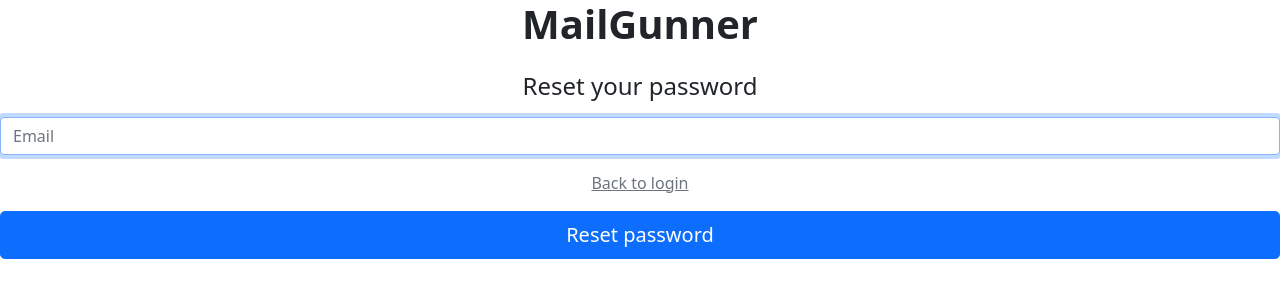
After one commit to WaffleHacks/mailgunner, a Django app: page /authentication/forgot in a window 1280 px wide. The commit adds this page. Shown: the top 300 px of the page. Run offline with Django 3.2, Linux system fonts and the light colour scheme; parts of the project's set-up code (start-up, migrations or seed data) failed here and were passed over.

Commit message:
Implement password reset flow

```diff
--- a/authentication/templates/authentication/base.html
+++ b/authentication/templates/authentication/base.html
@@ -18,9 +18,7 @@
     <main class="form-center">
         <h1 class="mb-4"><b>MailGunner</b></h1>
 
-        {% if error %}
-            <div class="alert alert-danger" role="alert">{{ error }}</div>
-        {% endif %}
+        {% include 'messages.html' %}
 
         {% block content %}{% endblock %}
     </main>
--- /dev/null
+++ b/authentication/templates/authentication/forgot.html
@@ -0,0 +1,18 @@
+{% extends 'authentication/base.html' %}
+
+{% block title %}Forgot Password{% endblock %}
+
+{% block content %}
+    <h1 class="h4 mb-3 fw-normal">Reset your password</h1>
+
+    <form action="{% url 'authentication:forgot' %}" method="post">
+        {% csrf_token %}
+
+        <label for="email" class="visually-hidden">Email</label>
+        <input type="email" id="email" name="email" class="form-control mb-3" placeholder="Email" required autofocus>
+
+        <a href="{% url 'authentication:login' %}" class="link-secondary mt-3">Back to login</a>
+
+        <input class="w-100 btn btn-lg btn-primary mt-3" type="submit" value="Reset password">
+    </form>
+{% endblock %}
--- a/authentication/templates/authentication/login.html
+++ b/authentication/templates/authentication/login.html
@@ -12,12 +12,12 @@
         {% endif %}
 
         <label for="username" class="visually-hidden">Username</label>
-        <input type="text" id="username" name="username" class="form-control" placeholder="Username" required autofocus>
+        <input type="text" id="username" name="username" class="form-control round-top" placeholder="Username" required autofocus>
 
         <label for="password" class="visually-hidden">Password</label>
-        <input type="password" id="password" name="password" class="form-control" placeholder="Password" required>
+        <input type="password" id="password" name="password" class="form-control round-bottom" placeholder="Password" required>
 
-        <a href="#" class="link-secondary mt-3">Forgot your password?</a>
+        <a href="{% url 'authentication:forgot' %}" class="link-secondary mt-3">Forgot your password?</a>
 
         <input class="w-100 btn btn-lg btn-primary mt-3" type="submit" value="Sign in">
     </form>
--- a/authentication/urls.py
+++ b/authentication/urls.py
@@ -4,6 +4,8 @@ from . import views
 
 app_name = 'authentication'
 urlpatterns = [
+    path('forgot', views.forgot_password, name='forgot'),
+    path('reset/<str:uid>/<str:token>', views.reset_password, name='reset'),
     path('login', views.login_view, name='login'),
     path('settings', views.settings, name='settings'),
     path('logout', views.logout_view, name='logout'),
--- a/authentication/views.py
+++ b/authentication/views.py
@@ -1,10 +1,19 @@
+from django.conf import settings as django_settings
 from django.contrib import messages
-from django.contrib.auth import authenticate, login, logout
+from django.contrib.auth import authenticate, login, logout, get_user_model
 from django.contrib.auth.decorators import login_required
 from django.contrib.auth.password_validation import validate_password
+from django.contrib.auth.tokens import PasswordResetTokenGenerator
+from django.contrib.sites.shortcuts import get_current_site
 from django.core.exceptions import ValidationError
 from django.db import IntegrityError
+from django.urls import reverse
+from django.utils.encoding import force_bytes
+from django.utils.http import urlsafe_base64_encode, urlsafe_base64_decode
 from django.shortcuts import redirect, render
+
+User = get_user_model()
+generator = PasswordResetTokenGenerator()
 
 
 def login_view(request):
@@ -21,7 +30,8 @@ def login_view(request):
     # Get the user reference
     user = authenticate(request, username=request.POST.get('username'), password=request.POST.get('password'))
     if user is None:
-        return render(request, 'authentication/login.html', {'error': 'Invalid username or password'})
+        messages.error(request, 'Invalid username or password')
+        return render(request, 'authentication/login.html')
 
     # Login the user
     login(request, user)
@@ -32,6 +42,103 @@ def login_view(request):
         redirect_to = 'index'
 
     return redirect(redirect_to)
+
+
+def forgot_password(request):
+    """
+    Begin the password reset flow for a user
+    """
+    # Display the form
+    if request.method == "GET":
+        # Redirect if already authenticated
+        if request.user.is_authenticated:
+            return redirect('index')
+        return render(request, 'authentication/forgot.html')
+
+    # Ensure an email is provided
+    email = request.POST.get('email')
+    if email is None or email == '':
+        messages.error(request, 'You must provide your email')
+        return redirect('authentication:forgot')
+
+    # Attempt to find a user by email
+    try:
+        user = User.objects.get(email=email)
+    except User.DoesNotExist:
+        # Fail silently
+        # Give no indication of an account existing
+        messages.success(request, 'An password reset mail has been sent if an account exists with that email')
+        return redirect('authentication:forgot')
+
+    # Generate a reset token
+    uid = urlsafe_base64_encode(force_bytes(user.pk))
+    token = generator.make_token(user)
+
+    # Generate the reset url
+    site = get_current_site(request)
+    path = reverse('authentication:reset', kwargs={'uid': uid, 'token': token})
+    scheme = 'https' if django_settings.HTTPS else 'http'
+    reset_url = f"{scheme}://{site.domain}{path}"
+
+    # Send the reset email
+    user.email_user("Reset your password", f"Hi {user.first_name},\n"
+                                           f"Use the following link to reset your password:\n"
+                                           f"{reset_url}\n\n"
+                                           f"If you did not recently attempt to reset your password, "
+                                           f"you can safely ignore this message.")
+
+    messages.success(request, 'You should receive a password reset email shortly, if an account exists with that email')
+    return redirect('authentication:forgot')
+
+
+def reset_password(request, uid, token):
+    """
+    Complete the password reset flow
+    """
+    # Attempt to find the user
+    try:
+        decoded_uid = urlsafe_base64_decode(uid).decode()
+        user = User.objects.get(pk=decoded_uid)
+    except (TypeError, ValueError, OverflowError, User.DoesNotExist, ValidationError):
+        messages.error(request, 'This reset link has already been used')
+        return redirect('authentication:login')
+
+    # Validate the reset token
+    if not generator.check_token(user, token):
+        messages.error(request, 'This reset link has already been used')
+        return redirect('authentication:login')
+
+    # Render the template
+    if request.method == "GET":
+        return render(request, 'authentication/reset.html', {'uid': uid, 'token': token})
+
+    # Get passwords from request
+    password = request.POST.get('password')
+    confirmation = request.POST.get('password-confirm')
+
+    # Ensure passwords present and match
+    if password is None or confirmation is None:
+        messages.error(request, 'Passwords are blank or do not match')
+        return redirect('authentication:reset', uid=uid, token=token)
+    elif password != confirmation:
+        messages.error(request, 'Passwords do not match')
+        return redirect('authentication:reset', uid=uid, token=token)
+
+    # Validate password
+    try:
+        validate_password(password, user)
+    except ValidationError as e:
+        for error in e.messages:
+            messages.error(request, error
+                           .replace('This password', 'Your password')
+                           .replace('The password', 'Your password'))
+        return redirect('authentication:reset', uid=uid, token=token)
+
+    # Set the password
+    user.set_password(password)
+    user.save()
+
+    return redirect('authentication:login')
 
 
 @login_required
```
Also changed, not shown: authentication/templates/authentication/reset.html (added, +19 -0 lines), mailgunner/settings.py (+7 -7 lines), 1 other file.
